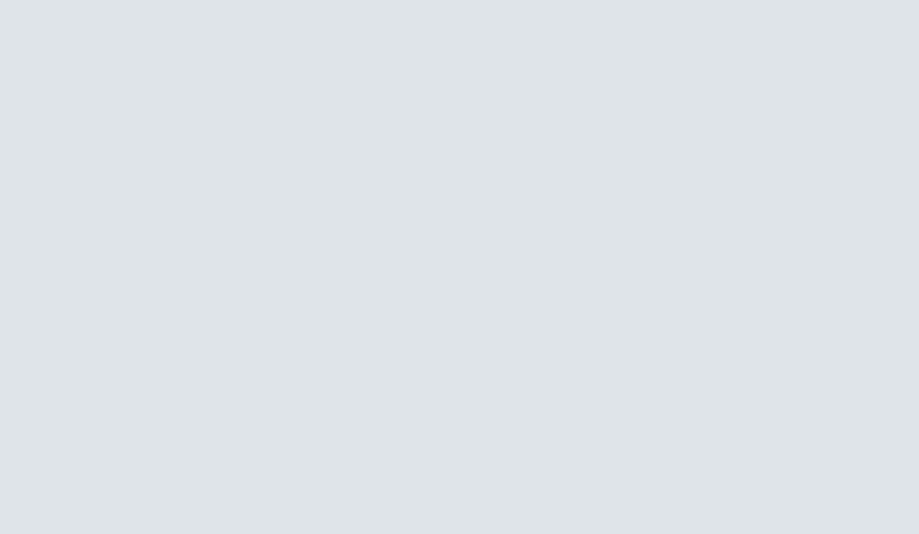
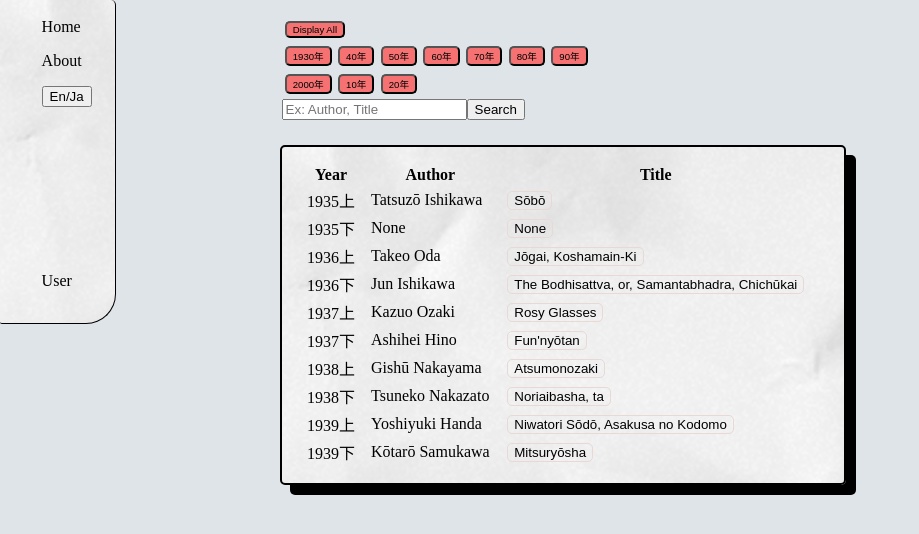
Before and after one commit to Squinnb/Akutagawa, a React (Vite) app: page /Akutagawa/ in a window 1280 px wide. Shown: the top 534 px of the page, without its empty margins (0-919 px from the left). Built offline with nearby package versions, Linux system fonts and the light colour scheme.

Commit message:
App name switched.

```diff
--- a/package.json
+++ b/package.json
@@ -2,7 +2,7 @@
   "name": "acquco",
   "private": true,
   "version": "0.0.0",
-  "homepage": "https://squinnb.github.io/acquco/",
+  "homepage": "https://squinnb.github.io/Akutagawa/",
   "type": "module",
   "scripts": {
     "dev": "vite",
--- a/src/App.css
+++ b/src/App.css
@@ -93,7 +93,7 @@
   margin-left: 1.5rem;
 }
 .toggleBtn {
-  font-size: 0.4rem;
+  font-size: 0.6rem;
   background-color: rgb(246, 113, 113);
   border-radius: 5px 5px 5px 5px;
   margin: 0.2rem;
--- a/src/components/BookIndex.tsx
+++ b/src/components/BookIndex.tsx
@@ -10,6 +10,10 @@
   let books  : Array<Book> = useContext(UserContext).books
   const [winners, setWinners] = useState(books.slice(0, 12))
   const [decade, setDecade] = useState<string>("193")
+
+  const { lang } : any = useContext(UserContext)
+  const dispText = {"en": "Display All", "ja": "全年表"}
+
   useEffect(() => {
     setBooksByDecade(decade)
   },[books])
@@ -41,7 +45,7 @@
       <div className="toggleBtnBox">
 
         <div className="txtL">
-          <button name="all" onClick={handleClick} className="toggleBtn">全年表</button>
+          <button name="all" onClick={handleClick} className="toggleBtn">{dispText[lang]}</button>
         </div>
 
         <div className="txtL">
@@ -61,7 +65,7 @@
         </div>
 
         <div className="txtL">
-          <SearchForm sw={setWinners} data={books} />
+          <SearchForm sw={setWinners} books={books} />
         </div>
 
       </div>
--- a/src/components/BookList.tsx
+++ b/src/components/BookList.tsx
@@ -9,7 +9,7 @@
 
 const BookList: React.FC<BookListProps> = (winprops: BookListProps) => {
 
-    const { user, toggleLang, lang } : any = useContext(UserContext)
+    const { lang } : any = useContext(UserContext)
     const tableText = {"en": ["Year", "Author", "Title"], "ja": ["受賞年", "受賞者", "受賞作"]}
 
     return (
--- a/src/components/SearchForm.tsx
+++ b/src/components/SearchForm.tsx
@@ -1,15 +1,18 @@
-import {useState} from "react";
+import {useContext, useState} from "react";
+import { UserContext } from "../contexts/UserContext";
 import {Book} from './interfaces/baseInterface'
+
 
 interface Props {
     sw: (a: Book[]) => void;
-    data: Book[];
+    books: Book[];
 }
 
 const SearchForm: React.FC<Props> = (props) => {
 
-    const { data, sw } = props
+    const { books, sw } = props
     const [query, setQuery] = useState("")
+    const { lang } : any = useContext(UserContext)
 
     const handleChange = (e: any) => {
         let sq = e.target.value
@@ -19,16 +22,20 @@
     const handleSearch = (e: any) => {
         e.preventDefault()
 
-        let searchResults: Book[] = data.filter( (win) => { return win.title.includes(query) || win.name.includes(query)})
+        let searchResults: Book[] = books.filter( (win) => { return win.title.includes(query) || win.name.includes(query)})
         console.log("search result array: ",searchResults)
+        console.log("search q: ", query)
         sw(searchResults)
 
     }
 
+    const pholderText = {"en": "Ex: Author, Title", "ja": "例：受賞者、受賞作"}
+const btnText = {"en": "Search", "ja": "検索"}
+
     return (
         <form onSubmit={handleSearch}>
-        <input name="sq" value={query} onChange={handleChange} placeholder="受賞者、受賞作" />
-        <input type="submit"  value="検索" />
+        <input name="sq" value={query} onChange={handleChange} placeholder={pholderText[lang]} />
+        <input type="submit"  value={btnText[lang]} />
         </form>
     )
 
--- a/src/main.tsx
+++ b/src/main.tsx
@@ -6,7 +6,7 @@
 
 ReactDOM.createRoot(document.getElementById('root') as HTMLElement).render(
   <React.StrictMode>
-    <BrowserRouter basename="/acquco/">
+    <BrowserRouter basename="/Akutagawa/">
       <App />
     </BrowserRouter>
   </React.StrictMode>
```
